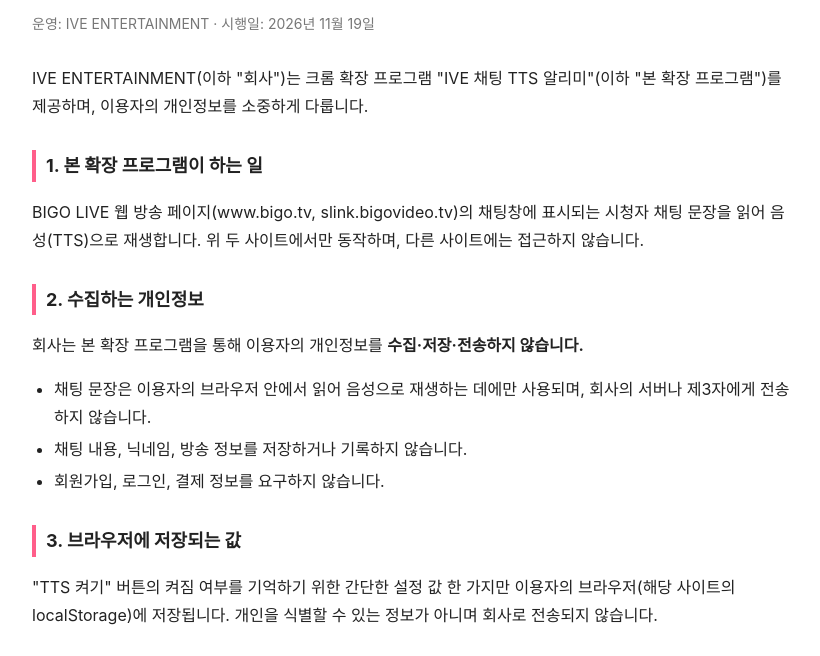
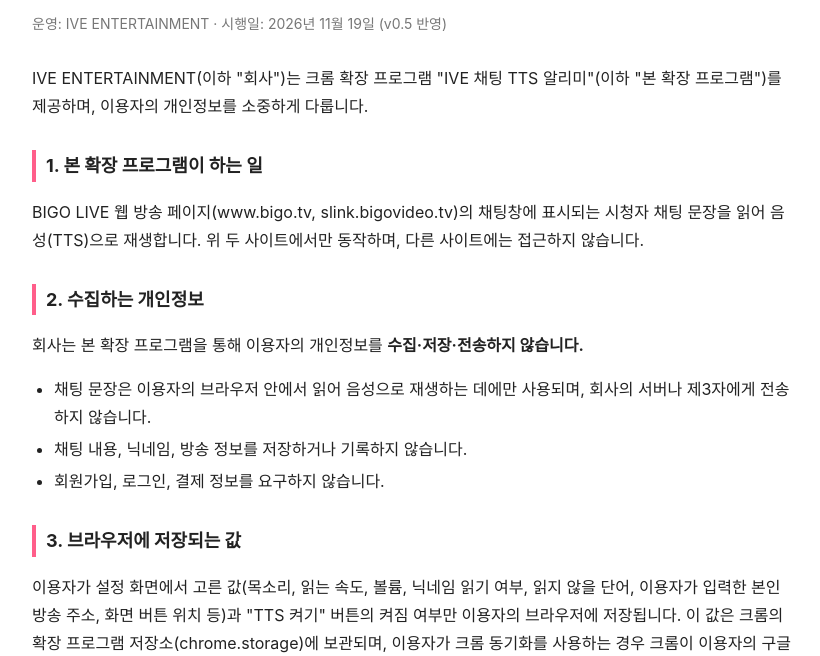
Before and after one commit to goldhoney901-ship-it/ive-entertainment, a plain HTML site: page privacy.html in a window 1280 px wide. Shown: the part 80-736 px from the top of the page, without its empty margins (228-1048 px from the left). Drawn offline with Linux system fonts and the light colour scheme.

Commit message:
privacy.html: IVE 채팅 TTS 알리미 개인정보처리방침 v0.5로 교체
Co-Authored-By: Claude Opus 5.5 <noreply@anthropic.com>
Claude-Session: https://claude.ai/code/session_017A4giu8zWhr6T4FqRFja1d

```diff
--- a/privacy.html
+++ b/privacy.html
@@ -17,7 +17,7 @@
 <body>
 <main>
   <h1>IVE 채팅 TTS 알리미 개인정보처리방침</h1>
-  <div class="meta">운영: IVE ENTERTAINMENT · 시행일: 2026년 11월 19일</div>
+  <div class="meta">운영: IVE ENTERTAINMENT · 시행일: 2026년 11월 19일 (v0.5 반영)</div>
 
   <p>IVE ENTERTAINMENT(이하 "회사")는 크롬 확장 프로그램 "IVE 채팅 TTS 알리미"(이하 "본 확장 프로그램")를 제공하며, 이용자의 개인정보를 소중하게 다룹니다.</p>
 
@@ -33,7 +33,7 @@
   </ul>
 
   <h2>3. 브라우저에 저장되는 값</h2>
-  <p>"TTS 켜기" 버튼의 켜짐 여부를 기억하기 위한 간단한 설정 값 한 가지만 이용자의 브라우저(해당 사이트의 localStorage)에 저장됩니다. 개인을 식별할 수 있는 정보가 아니며 회사로 전송되지 않습니다.</p>
+  <p>이용자가 설정 화면에서 고른 값(목소리, 읽는 속도, 볼륨, 닉네임 읽기 여부, 읽지 않을 단어, 이용자가 입력한 본인 방송 주소, 화면 버튼 위치 등)과 "TTS 켜기" 버튼의 켜짐 여부만 이용자의 브라우저에 저장됩니다. 이 값은 크롬의 확장 프로그램 저장소(chrome.storage)에 보관되며, 이용자가 크롬 동기화를 사용하는 경우 크롬이 이용자의 구글 계정을 통해 이용자의 다른 기기와 동기화할 수 있습니다. 이 값은 회사로 전송되지 않으며, 회사는 접근할 수 없습니다.</p>
 
   <h2>4. 음성 재생(TTS)에 관하여</h2>
   <p>본 확장 프로그램은 브라우저와 운영체제가 제공하는 음성 합성 기능을 이용합니다. 이용자의 환경에 따라 PC에 설치된 음성 또는 브라우저가 제공하는 온라인 음성이 사용될 수 있으며, 온라인 음성이 사용되는 경우 해당 음성 제공자(예: 브라우저 제공사)의 개인정보 처리 방침이 적용될 수 있습니다. 회사는 이 과정에서 데이터를 받지 않습니다.</p>
```
